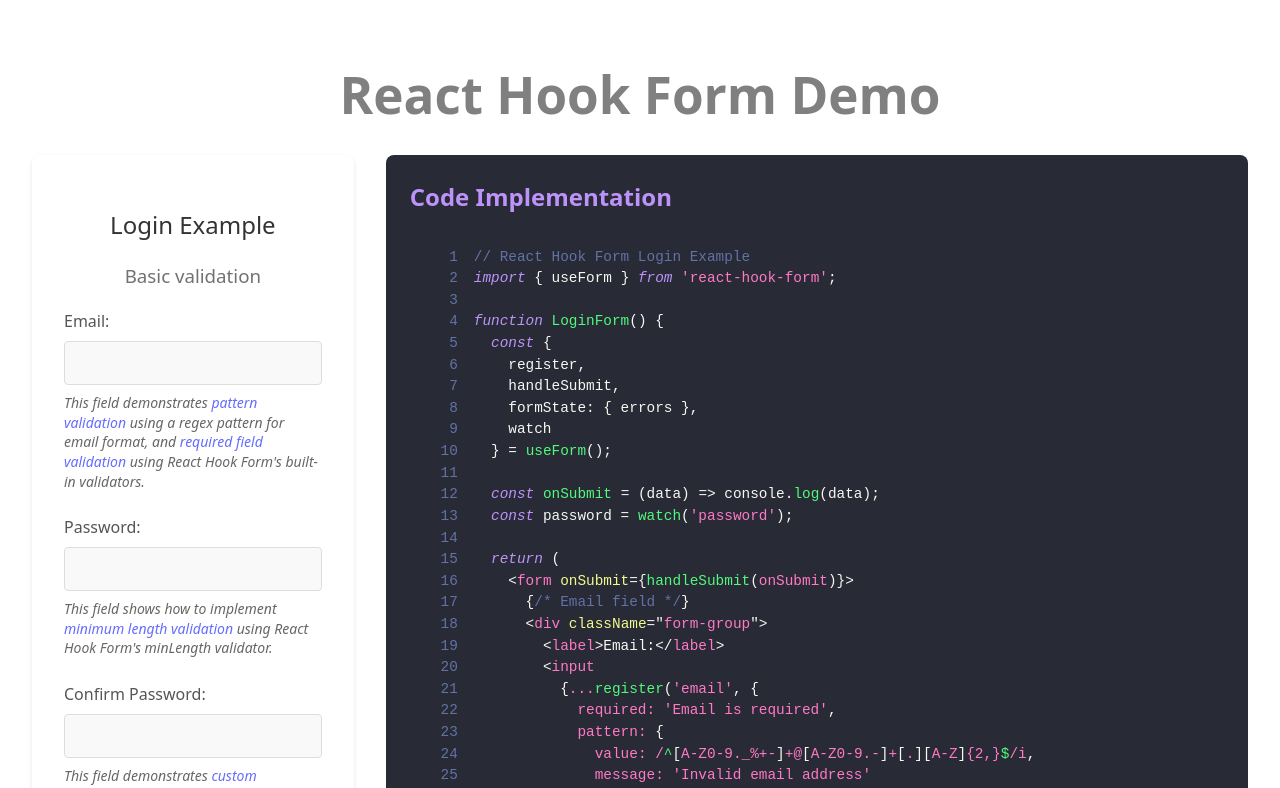
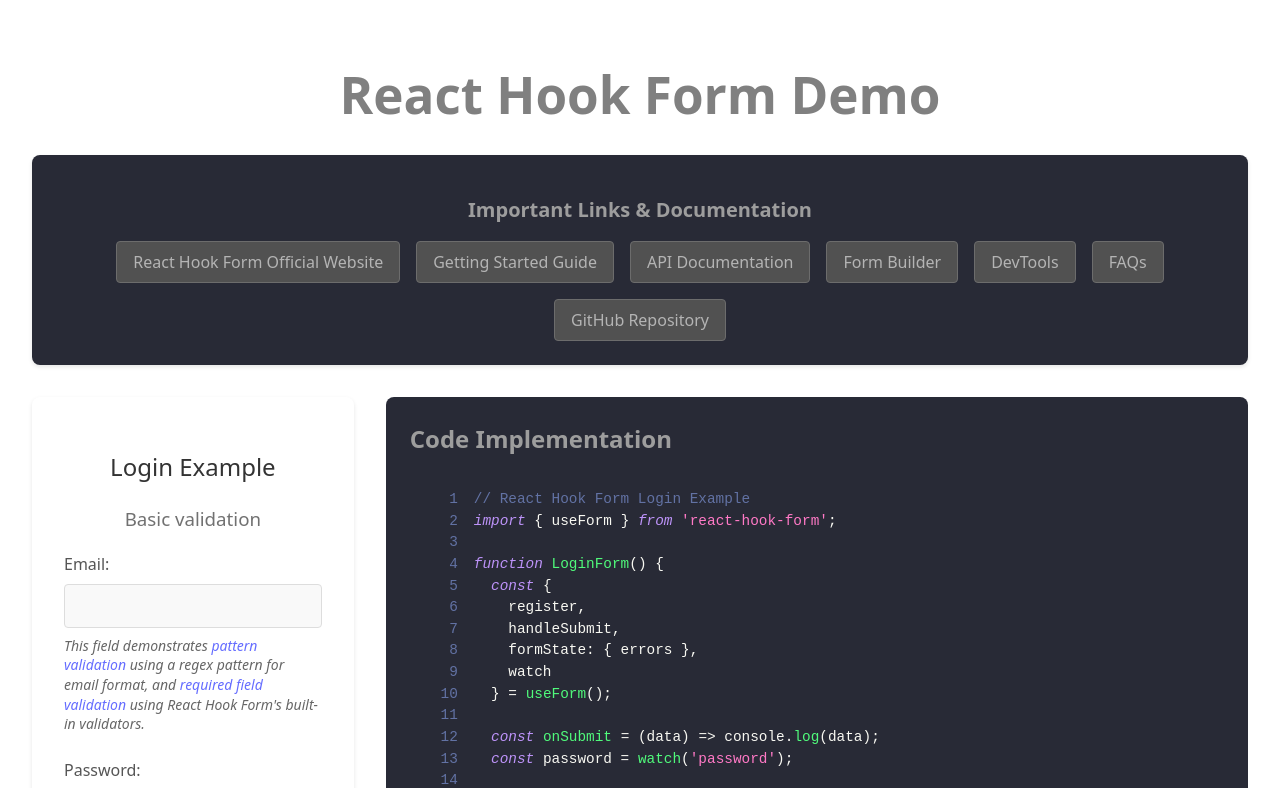
Before and after one commit to morganporritt/rhf-demo, a React (Vite) app: page / in a window 1280 px wide. Shown: the top 788 px of the page. Built offline with nearby package versions, Linux system fonts and the light colour scheme.

Commit message:
header section

```diff
--- a/src/App.css
+++ b/src/App.css
@@ -16,6 +16,53 @@ h1 {
   gap: 2rem;
   align-items: start;
   margin: 0 auto;
+}
+
+.documentation-links {
+  background-color: #282a36;
+  padding: 1.5rem;
+  border-radius: 8px;
+  box-shadow: 0 2px 4px rgba(0, 0, 0, 0.1);
+  margin-bottom: 2rem;
+}
+
+.documentation-links h2 {
+  color: #9d9d9d;
+  margin-bottom: 1rem;
+  text-align: center;
+  font-size: 1.25rem;
+}
+
+.documentation-links ul {
+  list-style: none;
+  padding: 0;
+  margin: 0;
+  display: flex;
+  flex-wrap: wrap;
+  gap: 1rem;
+  justify-content: center;
+}
+
+.documentation-links li {
+  margin: 0;
+}
+
+.documentation-links a {
+  display: inline-block;
+  padding: 0.5rem 1rem;
+  background-color: #515151;
+  border-radius: 4px;
+  color: #b4b4b4;
+  text-decoration: none;
+  font-weight: 500;
+  transition: all 0.2s;
+  border: 1px solid #6c6c6c;
+}
+
+.documentation-links a:hover {
+  background-color: #909090;
+  color: #f8f8f2;
+  border-color: #9d9d9d;
 }
 
 .form-container {
@@ -104,7 +151,7 @@ button {
 .code-container h2 {
   margin-top: 0;
   margin-bottom: 1rem;
-  color: #bd93f9;
+  color: #9d9d9d;
 }
 
 .code-block {
--- a/src/App.jsx
+++ b/src/App.jsx
@@ -236,6 +236,32 @@ function ProfileForm() {
   return (
     <>
       <h1>React Hook Form Demo</h1>
+      <div className="documentation-links">
+        <h2>Important Links & Documentation</h2>
+        <ul>
+          <li>
+            <a href="https://react-hook-form.com/" target="_blank">React Hook Form Official Website</a>
+          </li>
+          <li>
+            <a href="https://react-hook-form.com/get-started" target="_blank">Getting Started Guide</a>
+          </li>
+          <li>
+            <a href="https://react-hook-form.com/docs" target="_blank">API Documentation</a>
+          </li>
+          <li>
+            <a href="https://react-hook-form.com/form-builder" target="_blank">Form Builder</a>
+          </li>
+          <li>
+            <a href="https://react-hook-form.com/dev-tools" target="_blank">DevTools</a>
+          </li>
+          <li>
+            <a href="https://react-hook-form.com/faqs" target="_blank">FAQs</a>
+          </li>
+          <li>
+            <a href="https://github.com/react-hook-form/react-hook-form" target="_blank">GitHub Repository</a>
+          </li>
+        </ul>
+      </div>
       <div className="page-container">
         <div className="form-container">
           <h2>Login Example</h2>
```
